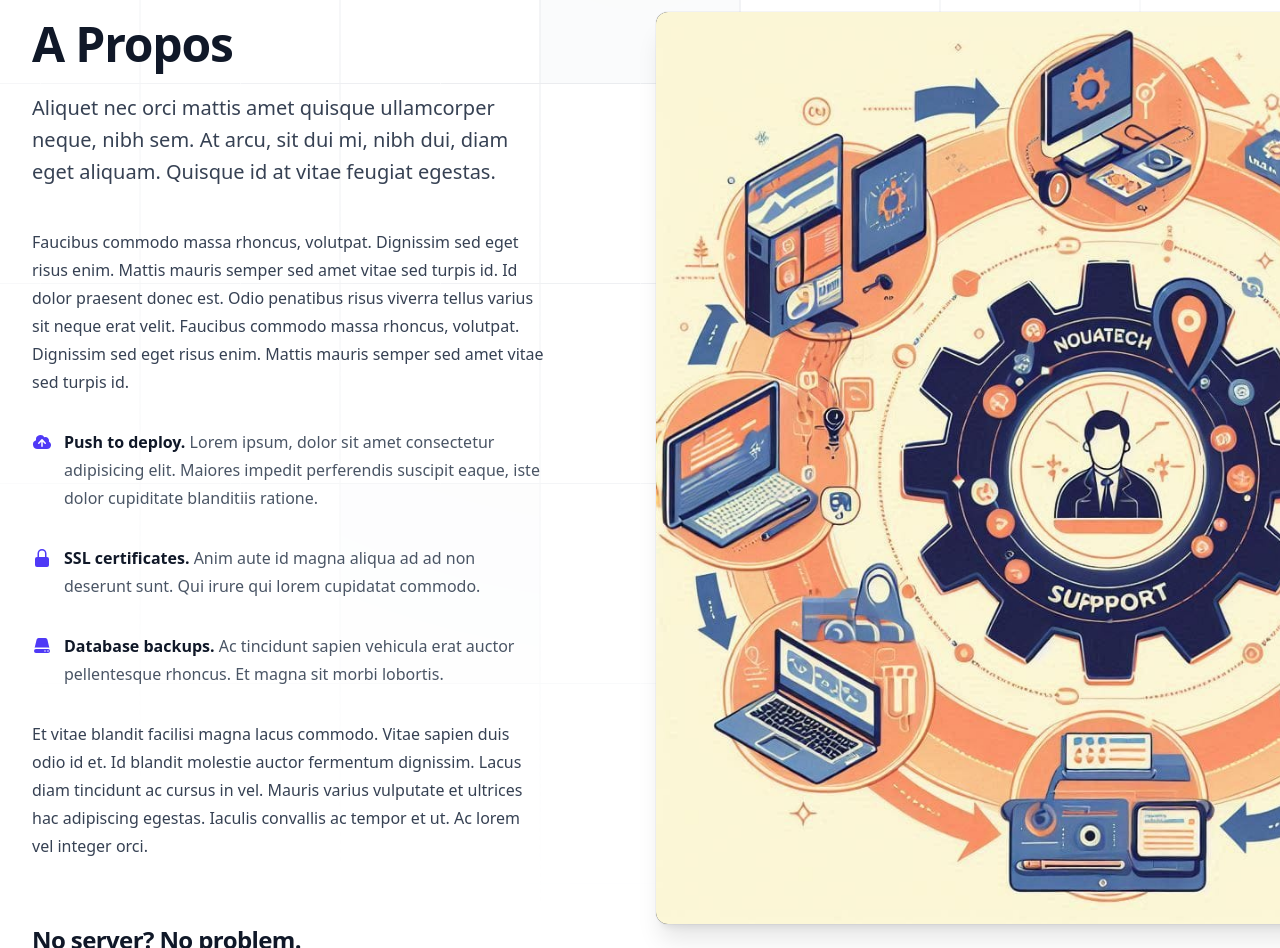
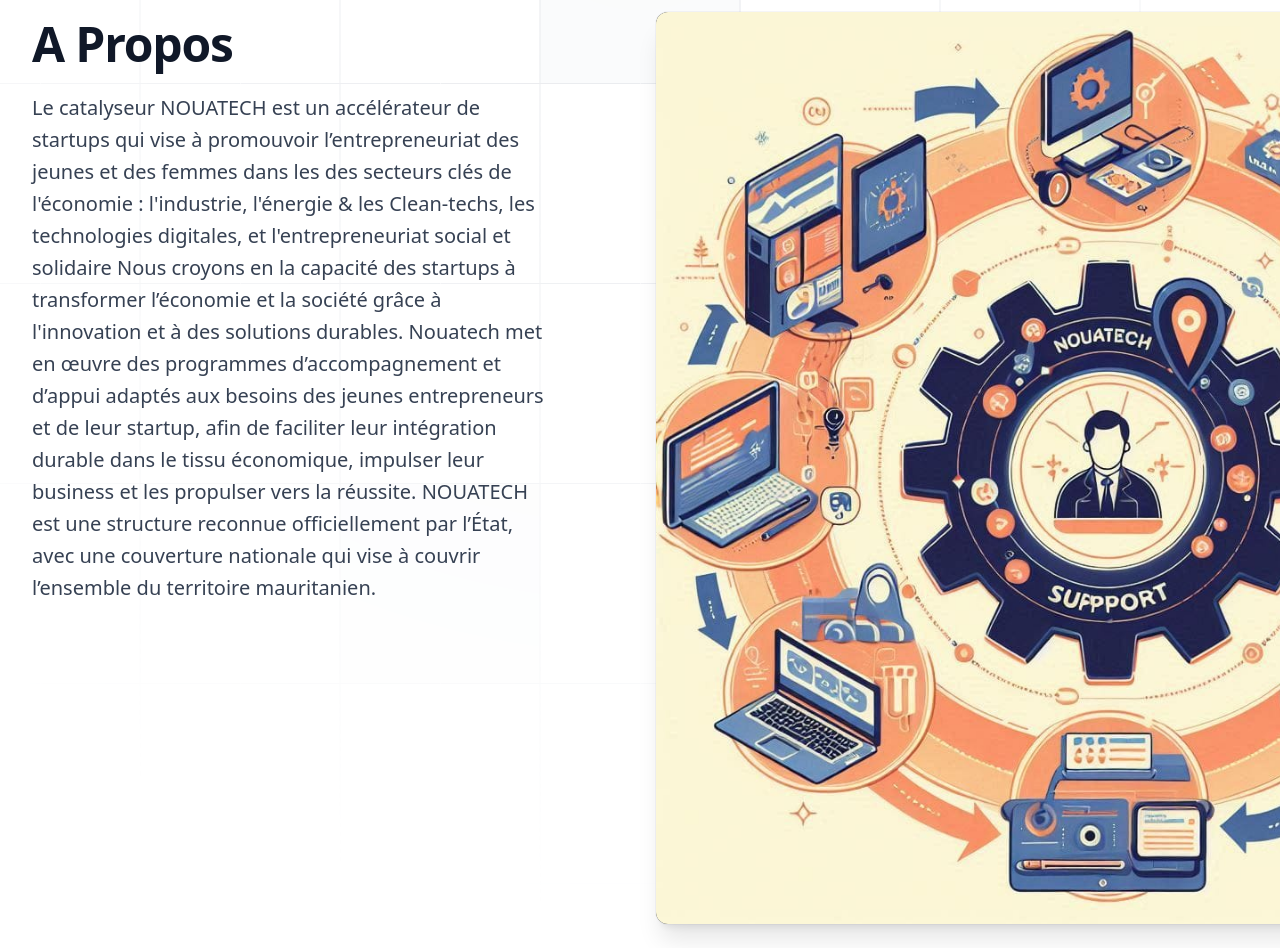
Before and after one commit to Sasse1308/Incubateur, a website: page Index.html in a window 1280 px wide. Shown: the part 1852-2800 px from the top of the page. Drawn offline with Linux system fonts and the light colour scheme.

Commit message:
About Mod

```diff
--- a/Index.html
+++ b/Index.html
@@ -12,7 +12,7 @@
             <div class="flex lg:flex-1">
               <a href="#" class="-m-1.5 p-1.5">
                 <span class="sr-only">Your Company</span>
-                <img class="h-8 w-auto" src="https://tailwindui.com/plus-assets/img/logos/mark.svg?color=indigo&shade=600" alt="">
+                <img class="h-8 w-auto" src="Logov02.jpeg" alt="">
               </a>
             </div>
             <div class="flex lg:hidden">
@@ -174,46 +174,39 @@
         </div>
         <div class="mx-auto grid max-w-2xl grid-cols-1 gap-x-8 gap-y-16 lg:mx-0 lg:max-w-none lg:grid-cols-2 lg:items-start lg:gap-y-10">
           <div class="lg:col-span-2 lg:col-start-1 lg:row-start-1 lg:mx-auto lg:grid lg:w-full lg:max-w-7xl lg:grid-cols-2 lg:gap-x-8 lg:px-8">
-            <div class="lg:pr-4">
+            <div class="lg:pr</div>-4">
               <div class="lg:max-w-lg">
                 <h1 class="mt-2 text-4xl font-semibold tracking-tight text-pretty text-gray-900 sm:text-5xl">A Propos</h1>
-                <p class="mt-6 text-xl/8 text-gray-700">Aliquet nec orci mattis amet quisque ullamcorper neque, nibh sem. At arcu, sit dui mi, nibh dui, diam eget aliquam. Quisque id at vitae feugiat egestas.</p>
+                <p class="mt-6 text-xl/8 text-gray-700">Le catalyseur NOUATECH est un
+                  accélérateur de startups qui vise à
+                  promouvoir l’entrepreneuriat des
+                  jeunes et des femmes dans les des
+                  secteurs clés de l'économie :
+                  l'industrie, l'énergie & les Clean-techs,
+                  les technologies digitales, et
+                  l'entrepreneuriat social et solidaire
+                  Nous croyons en la capacité des
+                  startups à transformer l’économie et
+                  la société grâce à l'innovation et à des
+                  solutions durables.
+                  Nouatech met en œuvre des
+                  programmes d’accompagnement et
+                  d’appui adaptés aux besoins des
+                  jeunes entrepreneurs et de leur
+                  startup, afin de faciliter leur
+                  intégration durable dans le tissu
+                  économique, impulser leur business
+                  et les propulser vers la réussite.
+                  NOUATECH est une structure reconnue
+                  officiellement par l’État, avec une
+                  couverture nationale qui vise à couvrir
+                  l’ensemble du territoire mauritanien.</p>
               </div>
             </div>
           </div>
           <div class="-mt-12 -ml-12 p-12 lg:sticky lg:top-4 lg:col-start-2 lg:row-span-2 lg:row-start-1 lg:overflow-hidden">
             <img class="w-[48rem] max-w-none rounded-xl bg-gray-900 ring-1 shadow-xl ring-gray-400/10 sm:w-[57rem]" src="nouatech.jpeg" alt="">
           </div>
-          <div class="lg:col-span-2 lg:col-start-1 lg:row-start-2 lg:mx-auto lg:grid lg:w-full lg:max-w-7xl lg:grid-cols-2 lg:gap-x-8 lg:px-8">
-            <div class="lg:pr-4">
-              <div class="max-w-xl text-base/7 text-gray-700 lg:max-w-lg">
-                <p>Faucibus commodo massa rhoncus, volutpat. Dignissim sed eget risus enim. Mattis mauris semper sed amet vitae sed turpis id. Id dolor praesent donec est. Odio penatibus risus viverra tellus varius sit neque erat velit. Faucibus commodo massa rhoncus, volutpat. Dignissim sed eget risus enim. Mattis mauris semper sed amet vitae sed turpis id.</p>
-                <ul role="list" class="mt-8 space-y-8 text-gray-600">
-                  <li class="flex gap-x-3">
-                    <svg class="mt-1 size-5 flex-none text-indigo-600" viewBox="0 0 20 20" fill="currentColor" aria-hidden="true" data-slot="icon">
-                      <path fill-rule="evenodd" d="M5.5 17a4.5 4.5 0 0 1-1.44-8.765 4.5 4.5 0 0 1 8.302-3.046 3.5 3.5 0 0 1 4.504 4.272A4 4 0 0 1 15 17H5.5Zm3.75-2.75a.75.75 0 0 0 1.5 0V9.66l1.95 2.1a.75.75 0 1 0 1.1-1.02l-3.25-3.5a.75.75 0 0 0-1.1 0l-3.25 3.5a.75.75 0 1 0 1.1 1.02l1.95-2.1v4.59Z" clip-rule="evenodd" />
-                    </svg>
-                    <span><strong class="font-semibold text-gray-900">Push to deploy.</strong> Lorem ipsum, dolor sit amet consectetur adipisicing elit. Maiores impedit perferendis suscipit eaque, iste dolor cupiditate blanditiis ratione.</span>
-                  </li>
-                  <li class="flex gap-x-3">
-                    <svg class="mt-1 size-5 flex-none text-indigo-600" viewBox="0 0 20 20" fill="currentColor" aria-hidden="true" data-slot="icon">
-                      <path fill-rule="evenodd" d="M10 1a4.5 4.5 0 0 0-4.5 4.5V9H5a2 2 0 0 0-2 2v6a2 2 0 0 0 2 2h10a2 2 0 0 0 2-2v-6a2 2 0 0 0-2-2h-.5V5.5A4.5 4.5 0 0 0 10 1Zm3 8V5.5a3 3 0 1 0-6 0V9h6Z" clip-rule="evenodd" />
-                    </svg>
-                    <span><strong class="font-semibold text-gray-900">SSL certificates.</strong> Anim aute id magna aliqua ad ad non deserunt sunt. Qui irure qui lorem cupidatat commodo.</span>
-                  </li>
-                  <li class="flex gap-x-3">
-                    <svg class="mt-1 size-5 flex-none text-indigo-600" viewBox="0 0 20 20" fill="currentColor" aria-hidden="true" data-slot="icon">
-                      <path d="M4.632 3.533A2 2 0 0 1 6.577 2h6.846a2 2 0 0 1 1.945 1.533l1.976 8.234A3.489 3.489 0 0 0 16 11.5H4c-.476 0-.93.095-1.344.267l1.976-8.234Z" />
-                      <path fill-rule="evenodd" d="M4 13a2 2 0 1 0 0 4h12a2 2 0 1 0 0-4H4Zm11.24 2a.75.75 0 0 1 .75-.75H16a.75.75 0 0 1 .75.75v.01a.75.75 0 0 1-.75.75h-.01a.75.75 0 0 1-.75-.75V15Zm-2.25-.75a.75.75 0 0 0-.75.75v.01c0 .414.336.75.75.75H13a.75.75 0 0 0 .75-.75V15a.75.75 0 0 0-.75-.75h-.01Z" clip-rule="evenodd" />
-                    </svg>
-                    <span><strong class="font-semibold text-gray-900">Database backups.</strong> Ac tincidunt sapien vehicula erat auctor pellentesque rhoncus. Et magna sit morbi lobortis.</span>
-                  </li>
-                </ul>
-                <p class="mt-8">Et vitae blandit facilisi magna lacus commodo. Vitae sapien duis odio id et. Id blandit molestie auctor fermentum dignissim. Lacus diam tincidunt ac cursus in vel. Mauris varius vulputate et ultrices hac adipiscing egestas. Iaculis convallis ac tempor et ut. Ac lorem vel integer orci.</p>
-                <h2 class="mt-16 text-2xl font-bold tracking-tight text-gray-900">No server? No problem.</h2>
-                <p class="mt-6">Id orci tellus laoreet id ac. Dolor, aenean leo, ac etiam consequat in. Convallis arcu ipsum urna nibh. Pharetra, euismod vitae interdum mauris enim, consequat vulputate nibh. Maecenas pellentesque id sed tellus mauris, ultrices mauris. Tincidunt enim cursus ridiculus mi. Pellentesque nam sed nullam sed diam turpis ipsum eu a sed convallis diam.</p>
-              </div>
-            </div>
           </div>
         </div>
       </div>
```
Also changed, not shown: Logov02.jpeg (added).
